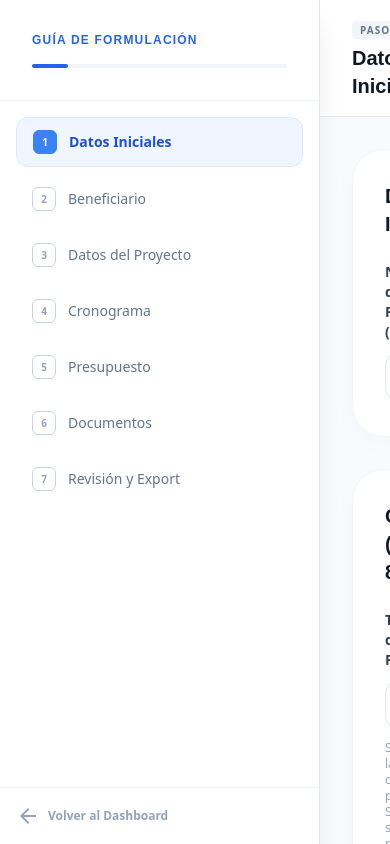
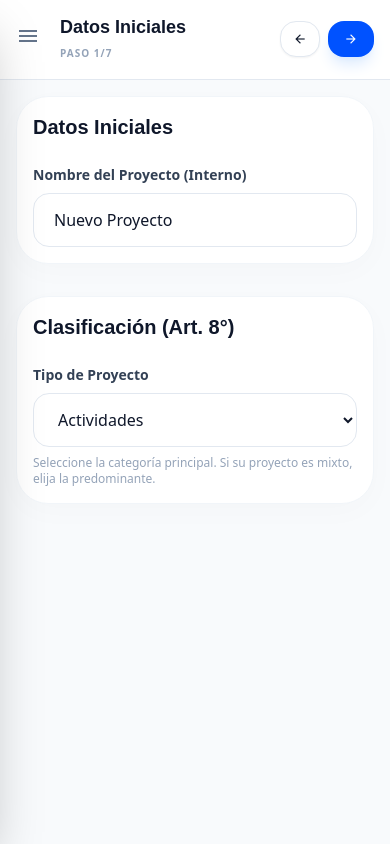
Before and after one commit to faroecologico/Asistente-Donaciones-Culturales, a React (Vite) app: page / in a window 390 px wide. Both pictures are taken after a click on the button "Comenzar ahora mismo". Built offline with nearby package versions, Linux system fonts and the light colour scheme.

Commit message:
feat: mobile responsive wizard drawer

```diff
--- a/screens/Wizard.tsx
+++ b/screens/Wizard.tsx
@@ -12,7 +12,7 @@ const StepClassification: React.FC = () => {
 
     return (
         <div className="space-y-8 animate-slideUp">
-            <div className="card p-8">
+            <div className="card p-4 md:p-8">
                 <h3 className="text-xl font-bold mb-6 text-slate-900">Datos Iniciales</h3>
                 <div className="space-y-4">
                     <div>
@@ -28,7 +28,7 @@ const StepClassification: React.FC = () => {
                 </div>
             </div>
 
-            <div className="card p-8">
+            <div className="card p-4 md:p-8">
                 <h3 className="text-xl font-bold mb-6 text-slate-900">Clasificación (Art. 8°)</h3>
                 <div className="space-y-4">
                     <div>
@@ -55,7 +55,7 @@ const StepNarrative: React.FC<{ onOpenAi: (task: AiTask, field: string) => void
     return (
         <div className="space-y-8 animate-slideUp">
             {/* TITULO */}
-            <div className="card p-8 relative">
+            <div className="card p-4 md:p-8 relative">
                 <div className="flex justify-between items-start mb-4">
                     <label className="block text-sm font-bold text-slate-700">Título del Proyecto</label>
                     <button
@@ -80,7 +80,7 @@ const StepNarrative: React.FC<{ onOpenAi: (task: AiTask, field: string) => void
             </div>
 
             {/* RESUMEN */}
-            <div className="card p-8 relative">
+            <div className="card p-4 md:p-8 relative">
                 <div className="flex justify-between items-start mb-4">
                     <label className="block text-sm font-bold text-slate-700">Resumen Ejecutivo</label>
                     <button
@@ -133,7 +133,7 @@ const StepTimeline: React.FC = () => {
 
     return (
         <div className="space-y-8 animate-slideUp">
-            <div className="card p-8">
+            <div className="card p-4 md:p-8">
                 <div className="flex justify-between items-center mb-6">
                     <h3 className="text-xl font-bold text-slate-900">Cronograma de Actividades</h3>
                     <button onClick={addActivity} className="btn-secondary py-2 px-4 text-xs h-10">
@@ -149,7 +149,7 @@ const StepTimeline: React.FC = () => {
                     <div className="space-y-4">
                         {currentProject.timeline.map((act, idx) => (
                             <div key={act.id} className="bg-slate-50 p-4 rounded-xl border border-slate-200">
-                                <div className="flex gap-4 mb-2">
+                                <div className="flex flex-col md:flex-row gap-4 mb-2">
                                     <div className="flex-1">
                                         <label className="text-[10px] font-bold text-slate-400 uppercase">Actividad</label>
                                         <input
@@ -160,6 +160,7 @@ const StepTimeline: React.FC = () => {
                                             placeholder="Nombre de la actividad"
                                         />
                                     </div>
+                                    <div className="flex gap-2">
                                         <div className="w-24">
                                             <label className="text-[10px] font-bold text-slate-400 uppercase">Duración</label>
                                             <input
@@ -181,7 +182,8 @@ const StepTimeline: React.FC = () => {
                                                 <option value="meses">Meses</option>
                                             </select>
                                         </div>
-                                    <button onClick={() => removeActivity(act.id)} className="mt-6 text-slate-400 hover:text-red-500">
+                                    </div>
+                                    <button onClick={() => removeActivity(act.id)} className="mt-2 md:mt-6 text-slate-400 hover:text-red-500 self-end md:self-auto">
                                         <span className="material-icons-outlined">delete</span>
                                     </button>
                                 </div>
@@ -206,6 +208,7 @@ export const Wizard: React.FC = () => {
     const { currentProject, updateProject, apiKey, setApiKey } = useAppStore();
     const navigate = useNavigate();
     const [activeStep, setActiveStep] = useState(0);
+    const [mobileMenuOpen, setMobileMenuOpen] = useState(false);
 
     // AI State
     const [aiShow, setAiShow] = useState(false);
@@ -267,14 +270,12 @@ export const Wizard: React.FC = () => {
 
     const handleApplyAi = (val: string) => {
         if (!aiField) return;
-        // Deep update utility would be better, but for MVP strict fields:
         if (aiField === 'content.title') updateProject({ content: { ...currentProject.content, title: val }, name: val });
         else if (aiField === 'content.summary') updateProject({ content: { ...currentProject.content, summary: val } });
-        // Add more field mappings as needed
+        // Add more fields if needed
         setAiShow(false);
     };
 
-    // Render Steps
     const renderContent = () => {
         switch (activeStep) {
             case 0: return <StepClassification />;
@@ -285,52 +286,85 @@ export const Wizard: React.FC = () => {
     };
 
     return (
-        <div className="flex h-screen bg-slate-50 overflow-hidden">
+        <div className="flex h-screen bg-slate-50 overflow-hidden relative">
+            {/* MOBILE OVERLAY */}
+            {mobileMenuOpen && (
+                <div
+                    className="fixed inset-0 bg-slate-900/50 z-30 md:hidden backdrop-blur-sm"
+                    onClick={() => setMobileMenuOpen(false)}
+                />
+            )}
+
             {/* LEFT SIDEBAR (Stepper) */}
-            <aside className="w-80 bg-white border-r border-slate-200 flex flex-col z-20 shadow-xl">
-                <div className="p-8 border-b border-slate-100">
-                    <h1 className="text-xs font-black text-blue-600 uppercase tracking-widest mb-1">Guía de Formulación</h1>
-                    <div className="w-full bg-slate-100 h-1 rounded-full mt-4">
+            <aside
+                className={`
+                    fixed md:static inset-y-0 left-0 w-72 bg-white border-r border-slate-200 flex flex-col z-40 shadow-2xl md:shadow-none transition-transform duration-300
+                    ${mobileMenuOpen ? 'translate-x-0' : '-translate-x-full md:translate-x-0'}
+                `}
+            >
+                <div className="p-6 border-b border-slate-100 flex justify-between items-center">
+                    <div>
+                        <h1 className="text-[10px] font-black text-blue-600 uppercase tracking-widest mb-1">Guía de Formulación</h1>
+                        <div className="w-full bg-slate-100 h-1 rounded-full mt-2">
                             <div className="bg-blue-600 h-1 rounded-full transition-all duration-500" style={{ width: `${((activeStep + 1) / steps.length) * 100}%` }}></div>
                         </div>
                     </div>
-                <div className="flex-1 overflow-y-auto p-4 space-y-2">
+                    <button onClick={() => setMobileMenuOpen(false)} className="md:hidden text-slate-400 hover:text-slate-600">
+                        <span className="material-icons-outlined">close</span>
+                    </button>
+                </div>
+                <div className="flex-1 overflow-y-auto p-3 space-y-1">
                     {steps.map((label, idx) => (
                         <button
                             key={idx}
-                            onClick={() => setActiveStep(idx)}
-                            className={`w-full text-left px-4 py-3 rounded-xl flex items-center gap-3 transition-all ${idx === activeStep ? 'bg-blue-50 text-blue-700 font-bold border border-blue-100' : 'text-slate-500 hover:bg-slate-50'
+                            onClick={() => { setActiveStep(idx); setMobileMenuOpen(false); }}
+                            className={`w-full text-left px-3 py-3 rounded-xl flex items-center gap-3 transition-all ${idx === activeStep ? 'bg-blue-50 text-blue-700 font-bold border border-blue-100' : 'text-slate-500 hover:bg-slate-50'
                                 }`}
                         >
-                            <span className={`w-6 h-6 rounded-md flex items-center justify-center text-[10px] font-bold border ${idx === activeStep ? 'border-blue-500 bg-blue-500 text-white' : 'border-slate-300 bg-white text-slate-400'
+                            <span className={`w-6 h-6 rounded-md flex items-center justify-center text-[10px] font-bold border shrink-0 ${idx === activeStep ? 'border-blue-500 bg-blue-500 text-white' : 'border-slate-300 bg-white text-slate-400'
                                 }`}>
                                 {idx + 1}
                             </span>
-                            <span className="text-sm">{label}</span>
+                            <span className="text-sm truncate">{label}</span>
                         </button>
                     ))}
                 </div>
                 <div className="p-4 border-t border-slate-100">
                     <button onClick={() => navigate('/')} className="text-xs font-bold text-slate-400 hover:text-slate-600 flex items-center gap-2">
-                        <span className="material-icons-outlined">arrow_back</span> Volver al Dashboard
+                        <span className="material-icons-outlined">arrow_back</span> Dashboard
                     </button>
                 </div>
             </aside>
 
             {/* MAIN CONTENT */}
-            <main className="flex-1 flex flex-col h-screen overflow-hidden relative">
-                <header className="px-8 py-4 bg-white border-b border-slate-200 flex justify-between items-center shrink-0">
-                    <div>
-                        <span className="px-2 py-0.5 rounded bg-slate-100 text-slate-500 text-[10px] font-black uppercase tracking-widest">Paso {activeStep + 1}</span>
-                        <h2 className="text-xl font-bold text-slate-900 mt-1">{steps[activeStep]}</h2>
+            <main className="flex-1 flex flex-col h-screen overflow-hidden relative w-full">
+                <header className="px-4 md:px-8 py-4 bg-white border-b border-slate-200 flex justify-between items-center shrink-0">
+                    <div className="flex items-center gap-3">
+                        <button
+                            onClick={() => setMobileMenuOpen(true)}
+                            className="md:hidden p-2 -ml-2 text-slate-500 hover:bg-slate-50 rounded-lg"
+                        >
+                            <span className="material-icons-outlined">menu</span>
+                        </button>
+                        <div className="min-w-0">
+                            <span className="hidden md:inline-block px-2 py-0.5 rounded bg-slate-100 text-slate-500 text-[10px] font-black uppercase tracking-widest">Paso {activeStep + 1}</span>
+                            <h2 className="text-lg md:text-xl font-bold text-slate-900 leading-tight truncate max-w-[150px] md:max-w-none">{steps[activeStep]}</h2>
+                            <span className="md:hidden text-[10px] font-bold text-slate-400 uppercase tracking-widest">Paso {activeStep + 1}/{steps.length}</span>
+                        </div>
                     </div>
                     <div className="flex gap-2">
-                        <button disabled={activeStep === 0} onClick={() => setActiveStep(s => s - 1)} className="btn-secondary h-10 px-4 text-sm">Anterior</button>
-                        <button onClick={() => setActiveStep(s => Math.min(steps.length - 1, s + 1))} className="btn-primary h-10 px-6 text-sm">Siguiente</button>
+                        <button disabled={activeStep === 0} onClick={() => setActiveStep(s => s - 1)} className="btn-secondary h-9 md:h-10 px-3 md:px-4 text-xs md:text-sm">
+                            <span className="hidden md:inline">Anterior</span>
+                            <span className="md:hidden material-icons-outlined text-sm">arrow_back</span>
+                        </button>
+                        <button onClick={() => setActiveStep(s => Math.min(steps.length - 1, s + 1))} className="btn-primary h-9 md:h-10 px-4 md:px-6 text-xs md:text-sm">
+                            <span className="hidden md:inline">Siguiente</span>
+                            <span className="md:hidden material-icons-outlined text-sm">arrow_forward</span>
+                        </button>
                     </div>
                 </header>
 
-                <div className="flex-1 overflow-y-auto p-8">
+                <div className="flex-1 overflow-y-auto p-4 md:p-8">
                     <div className="max-w-4xl mx-auto pb-20">
                         {renderContent()}
                     </div>
@@ -340,18 +374,18 @@ export const Wizard: React.FC = () => {
                 {aiShow && (
                     <div className="absolute inset-0 z-50 bg-slate-900/40 backdrop-blur-sm flex items-center justify-center p-4">
                         <div className="bg-white rounded-3xl shadow-2xl w-full max-w-xl flex flex-col max-h-[90vh] animate-slideUp">
-                            <div className="bg-blue-600 p-6 rounded-t-3xl flex justify-between items-center">
+                            <div className="bg-blue-600 p-4 md:p-6 rounded-t-3xl flex justify-between items-center">
                                 <div className="text-white">
-                                    <h3 className="font-bold flex items-center gap-2"><span className="material-icons-outlined">auto_awesome</span> Asistente Gemini</h3>
+                                    <h3 className="font-bold flex items-center gap-2 text-base md:text-lg"><span className="material-icons-outlined">auto_awesome</span> Asistente Gemini</h3>
                                     <p className="text-[10px] opacity-80 uppercase tracking-widest">Sugerencia Inteligente</p>
                                 </div>
                                 <button onClick={() => setAiShow(false)} className="text-white/50 hover:text-white"><span className="material-icons-outlined">close</span></button>
                             </div>
 
-                            <div className="p-6 flex-1 overflow-y-auto space-y-4">
+                            <div className="p-4 md:p-6 flex-1 overflow-y-auto space-y-4">
                                 {!aiResult ? (
                                     <>
-                                        <div className="bg-blue-50 p-4 rounded-xl text-sm text-blue-900 italic">
+                                        <div className="bg-blue-50 p-4 rounded-xl text-xs md:text-sm text-blue-900 italic">
                                             Ayudaré a redactar el contenido para este campo basándome en la Ley de Donaciones Culturales.
                                         </div>
                                         <div>
@@ -373,7 +407,7 @@ export const Wizard: React.FC = () => {
                                                 <p className="text-sm text-slate-800 whitespace-pre-wrap">{typeof s === 'string' ? s : JSON.stringify(s)}</p>
                                                 <button
                                                     onClick={() => handleApplyAi(typeof s === 'string' ? s : JSON.stringify(s))}
-                                                    className="mt-3 w-full btn-primary h-8 text-xs opacity-0 group-hover:opacity-100 transition-opacity"
+                                                    className="mt-3 w-full btn-primary h-8 text-xs md:opacity-0 group-hover:opacity-100 transition-opacity"
                                                 >
                                                     USAR ESTA VERSIÓN
                                                 </button>
```
Lines whose indentation alone changed are shown as unchanged.
